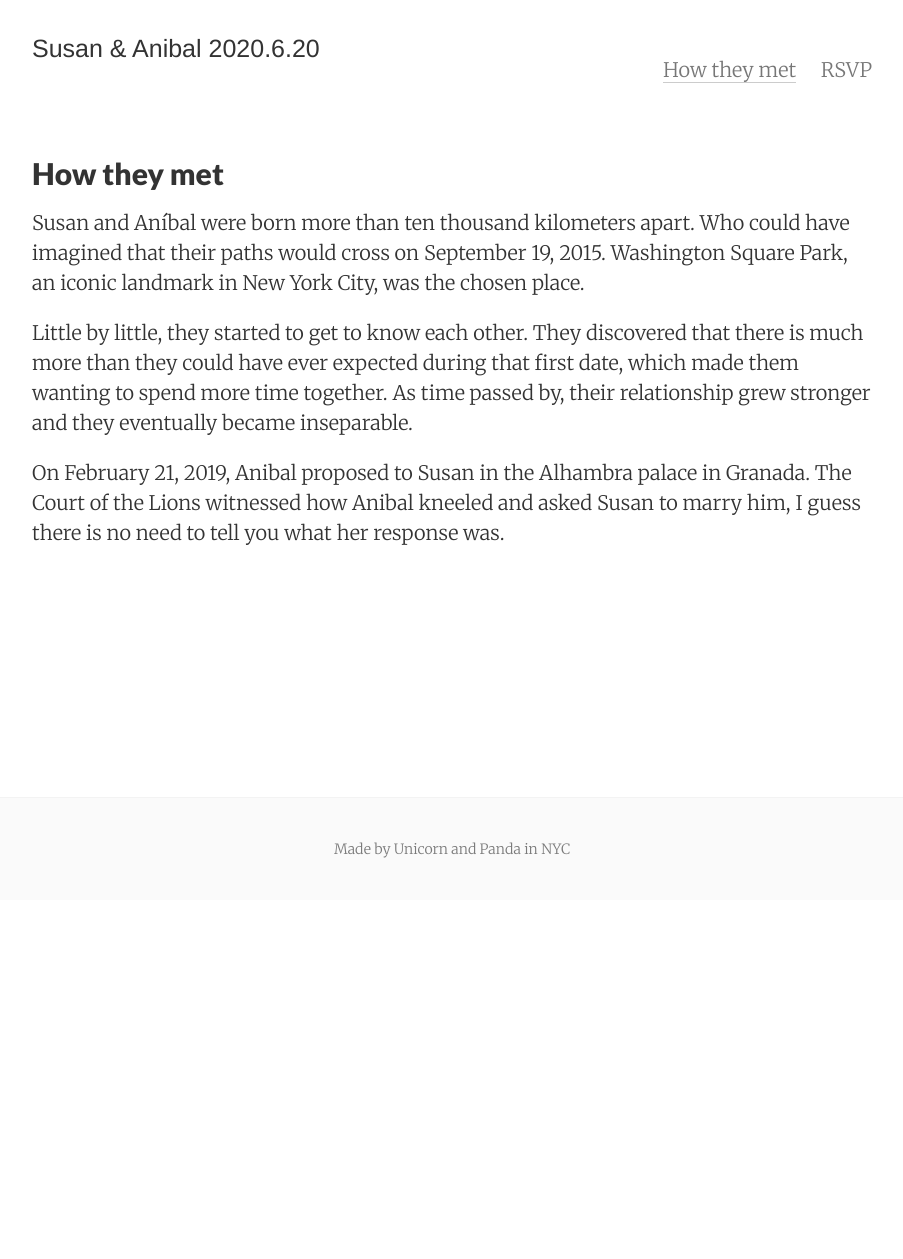
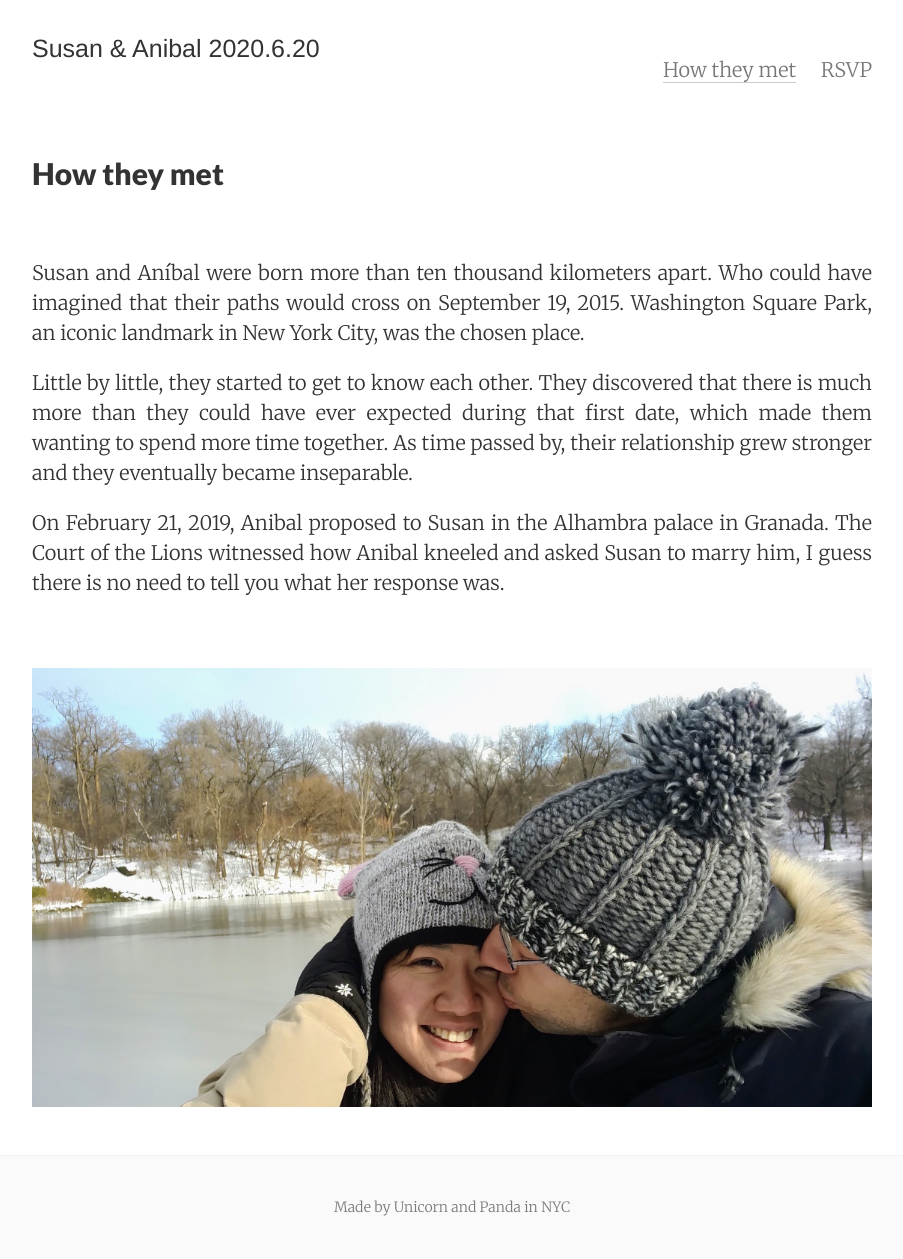
Before and after one commit to fengtingzhang/susanandanibal, a Jekyll site: the page built from about.md, in a window 1280 px wide. Shown: the whole page, without its empty margins (188-1091 px from the left). Built offline with Jekyll 4.4.1, drawn with Linux system fonts in a browser that asks for light colours; some web fonts are replaced; before the commit the page ends 900 px from its top, so only the background shows below that.

Commit message:
update our story

```diff
--- a/_sass/basscss/_base-typography.scss
+++ b/_sass/basscss/_base-typography.scss
@@ -99,3 +99,7 @@ h6,
   list-style: none;
   padding-left: 0;
 }
+
+article {
+  text-align: justify;
+}
--- a/about.md
+++ b/about.md
@@ -5,8 +5,15 @@ permalink: /about/
 tags: about
 ---
 
+<br/>
+
 Susan and Aníbal were born more than ten thousand kilometers apart. Who could have imagined that their paths would cross on September 19, 2015. Washington Square Park, an iconic landmark in New York City, was the chosen place.
 
 Little by little, they started to get to know each other. They discovered that there is much more than they could have ever expected during that first date, which made them wanting to spend more time together. As time passed by, their relationship grew stronger and they eventually became inseparable.
 
 On February 21, 2019, Anibal proposed to Susan in the Alhambra palace in Granada. The Court of the Lions witnessed how Anibal kneeled and asked Susan to marry him, I guess there is no need to tell you what her response was.
+
+
+<br/>
+
+![desk](/images/susan_and_anibal_1.jpg)
```
Also changed, not shown: images/me.jpeg (deleted), images/susan_and_anibal_1.jpg (added).
